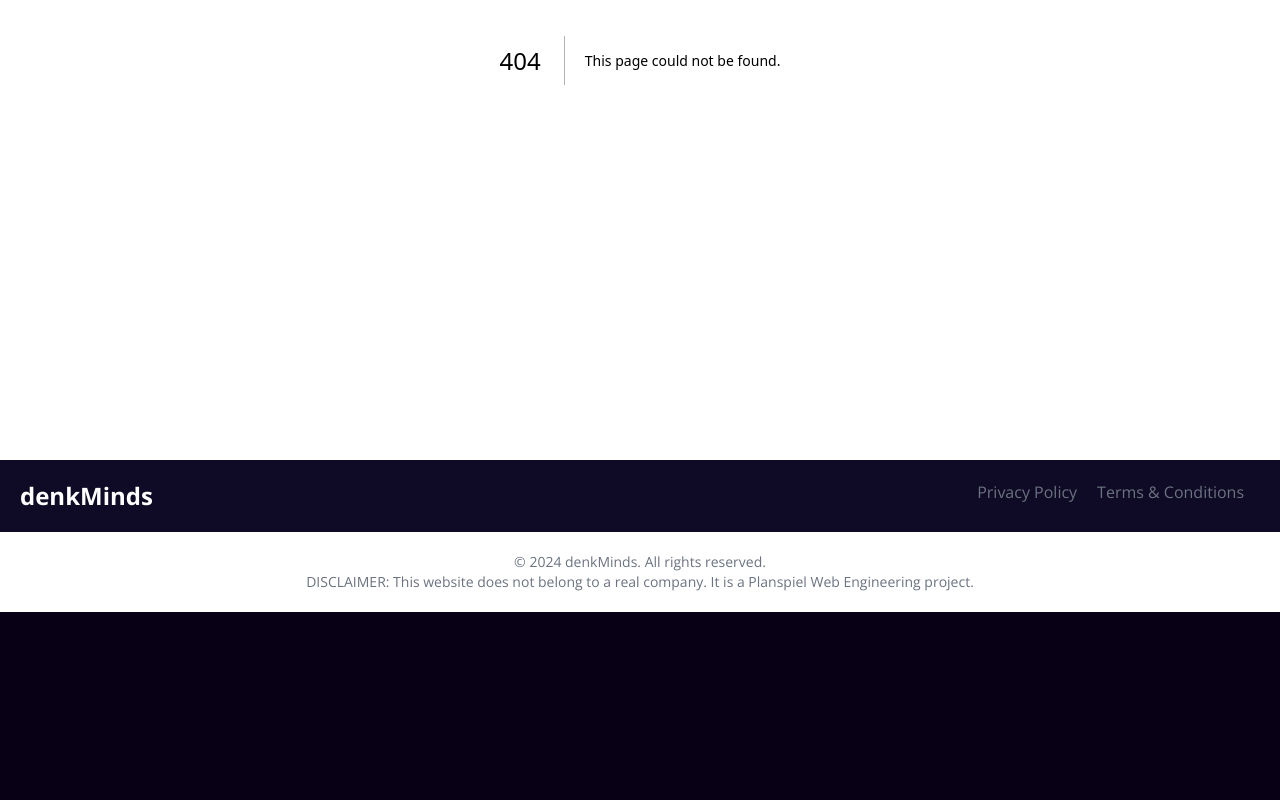
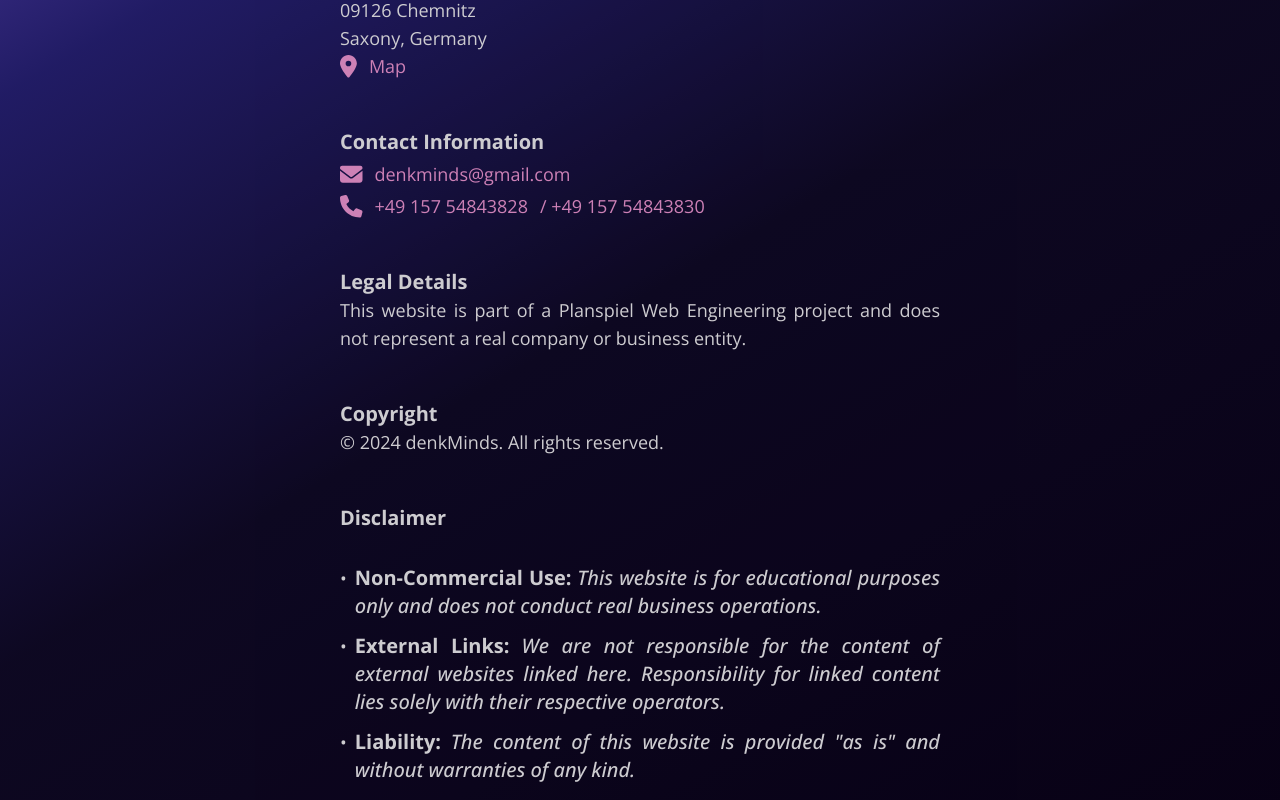
Before and after one commit to Uyadav207/denkMinds, a Next.js app: page /imprint in a window 1280 px wide. Before the commit this address had no page. Shown: the part 340-1140 px from the top of the page. Before the commit the page ends 952 px from the top, so only its background shows below. Built offline with nearby package versions, Linux system fonts and the light colour scheme.

Commit message:
Added Imprint page

```diff
--- a/package.json
+++ b/package.json
@@ -16,10 +16,10 @@
   "dependencies": {
     "@emotion/react": "^11.13.3",
     "@emotion/styled": "^11.13.0",
-    "@fortawesome/fontawesome-svg-core": "^6.6.0",
-    "@fortawesome/free-brands-svg-icons": "^6.6.0",
+    "@fortawesome/fontawesome-svg-core": "^6.7.1",
+    "@fortawesome/free-brands-svg-icons": "^6.7.1",
     "@fortawesome/free-regular-svg-icons": "^6.6.0",
-    "@fortawesome/free-solid-svg-icons": "^6.6.0",
+    "@fortawesome/free-solid-svg-icons": "^6.7.1",
     "@fortawesome/react-fontawesome": "^0.2.2",
     "@mui/icons-material": "^6.1.5",
     "@mui/material": "^6.1.5",
--- a/src/app/components/ContactForm.tsx
+++ b/src/app/components/ContactForm.tsx
@@ -3,14 +3,11 @@ import Forms from './forms/Forms'
 import Link from 'next/link'
 import { FontAwesomeIcon } from '@fortawesome/react-fontawesome'
 import { faLinkedin, faXTwitter } from '@fortawesome/free-brands-svg-icons' // Import icons
-import { faAt } from '@fortawesome/free-solid-svg-icons'
+import { faAt, faLocationDot } from '@fortawesome/free-solid-svg-icons'
 
 const ContactForm = () => {
   return (
-    <section
-      id="contact"
-      className="flex flex-col md:flex-row min-h-screen bg-background-home opacity-80"
-    >
+    <section id="contact" className="flex flex-col md:flex-row min-h-screen bg-background-home opacity-80" >
       <div className="w-full md:w-2/5 text-white flex flex-col pt-20 transition-opacity duration-300 p-10 ">
         <h2 className="text-5xl md:text-6xl font-bold text-white text-center mb-8">
           Say Hello!
@@ -21,8 +18,7 @@ const ContactForm = () => {
       </div>
       <div className="w-full md:w-3/5 text-white flex flex-col pt-20 transition-opacity duration-300 p-10">
         <h2 className="text-5xl font-bold text-white mb-4">
-          <span className="text-[#FFA1DF]">Stop in</span>, get to know us, and
-          let's see how we can work together.
+          <span className="text-[#FFA1DF]">Stop in</span>, get to know us, and let's see how we can work together.
           {/* Stop by our <span className="text-violet-400">studio</span> and share
           your thoughts on your project. */}
         </h2>
@@ -40,7 +36,7 @@ const ContactForm = () => {
                   rel="noopener noreferrer"
                   title="Open in Google Maps"
                 >
-                  <FontAwesomeIcon icon={['fas', 'location-dot']} size="1x" />
+                  <FontAwesomeIcon icon={faLocationDot} size="lg" />
                   <span className="hover-color-text underline-white pl-3">
                     Map
                   </span>
@@ -56,7 +52,7 @@ const ContactForm = () => {
               <p className="text-xl pb-4">Get to know us</p>
               <div className="flex mt-4 md:mt-0 gap-9">
                 <Link
-                  href="https://www.linkedin.com/in/denkminds/"
+                  href="https://www.linkedin.com/company/denkminds/"
                   className="hover:text-[#FFA1DF]"
                   target="_blank"
                   rel="noopener noreferrer"
--- a/src/app/components/Footer.tsx
+++ b/src/app/components/Footer.tsx
@@ -1,5 +1,6 @@
 "use client"
 
+import Link from 'next/link';
 import React from 'react';
 
 const Footer = () => {
@@ -10,9 +11,9 @@ const Footer = () => {
           <p className="text-white font-bold text-2xl">denkMinds</p>
         </div>
         <div className="flex flex-col items-start md:flex-row gap-5 pr-4">
-          <button disabled className="underline-onhover text-gray-500 hover:text-white cursor-not-allowed inline-flex">
-            <span className="hover-color-text underline-white">Privacy Policy</span>
-          </button>
+          <Link href="./imprint" className="underline-onhover text-gray-500 hover:text-white inline-flex">
+            <span className="hover-color-text underline-white">Imprint</span>
+          </Link>
           <button className="underline-onhover text-gray-500 hover:text-white cursor-not-allowed inline-flex">
             <span className="hover-color-text underline-white">Terms & Conditions</span>
           </button>
--- a/src/app/components/Header.tsx
+++ b/src/app/components/Header.tsx
@@ -3,11 +3,14 @@
 import React, { useState, useEffect } from 'react'
 import Link from 'next/link'
 import { motion, AnimatePresence } from 'framer-motion'
+import { usePathname } from 'next/navigation'  // Use this hook instead of useRouter
 
 const Header = () => {
   const [isVisible, setIsVisible] = useState(true)
   const [isMenuOpen, setIsMenuOpen] = useState(false)
   const [activeLink, setActiveLink] = useState('home')
+
+  const pathname = usePathname()  // Get the current path using usePathname
 
   useEffect(() => {
     const handleScroll = () => {
@@ -17,7 +20,6 @@ const Header = () => {
 
     const handleResize = () => {
       if (window.innerWidth > 768) {
-        console.log('hello')
         setIsMenuOpen(false)
       }
     }
@@ -57,8 +59,12 @@ const Header = () => {
         }`}
       >
         <div className="container mx-auto flex justify-between items-center p-4">
+          <Link href='/'>
             <p className="text-white font-bold text-2xl">denkMinds</p>
+          </Link>
 
+          {/* Only render this div if we're on the home page */}
+          {pathname === '/' && (
             <div className="hidden md:flex items-center space-x-6">
               <nav className="flex space-x-7 bg-white bg-opacity-20 backdrop-blur shadow-lg p-2 rounded-3xl border-black text-lg">
                 {['home', 'mission', 'team', 'contact'].map((section) => (
@@ -77,6 +83,7 @@ const Header = () => {
                 ))}
               </nav>
             </div>
+          )}
 
           <div className="flex items-center space-x-4">
             {/* Hide the Launch App button on mobile */}
--- /dev/null
+++ b/src/app/imprint/page.tsx
@@ -0,0 +1,142 @@
+import { FontAwesomeIcon } from '@fortawesome/react-fontawesome'
+import Link from 'next/link'
+import { faEnvelope, faLocationDot, faPhone } from '@fortawesome/free-solid-svg-icons'
+
+export default function Privacy() {
+  return (
+    <section id="contact" className="w-full bg-background-home opacity-80 text-center" >
+      <div className="text-white pt-20 transition-opacity duration-300 p-10">
+        <h2 className="text-5xl font-bold text-white mb-4">
+          Imprint
+        </h2>
+
+        <div className="text-white mt-12 text-justify w-full md:w-3/4 xl:w-1/2 mx-auto">
+          <p className="text-lg font-bold md:text-xl  leading-relaxed">Responsible for Content</p>
+          <p className='text-lg'>denkMinds</p>
+        </div>
+
+        <div className='text-white mt-12 text-justify w-full md:w-3/4 xl:w-1/2 mx-auto'>
+          <p className="text-lg font-bold md:text-xl  leading-relaxed">Address</p>
+          <p className="text-lg">Reichenhainer Str 37</p>
+          <p className="text-lg">09126 Chemnitz</p>
+          <p className="text-lg">Saxony, Germany</p>
+          <p className="text-lg">
+            <Link
+              href="https://maps.app.goo.gl/UappjGQQoEHy8CZw6"
+              className="underline-onhover text-[#FFA1DF] hover:text-white"
+              target="_blank"
+              rel="noopener noreferrer"
+              title="Open in Google Maps"
+            >
+              <FontAwesomeIcon icon={faLocationDot} size="lg" className="text-sm" />
+
+              <span className="hover-color-text underline-white pl-3">
+                Map
+              </span>
+            </Link>
+          </p>
+        </div>
+
+
+        <div className="text-white mt-12 text-justify w-full md:w-3/4 xl:w-1/2 mx-auto">
+          <p className="text-lg font-bold md:text-xl  leading-relaxed">Contact Information</p>
+          <p className="text-lg my-1">
+            <Link
+              href="mailto:denkminds@gmail.com"
+              className="underline-onhover text-[#FFA1DF] hover:text-white"
+              target="_blank"
+              rel="noopener noreferrer"
+              title="Open mail"
+            >
+              <FontAwesomeIcon icon={faEnvelope} size="lg" className="text-sm" />
+
+              <span className="hover-color-text underline-white pl-3">
+                denkminds@gmail.com
+              </span>
+            </Link>
+
+          </p>
+
+          <p className='text-lg'>
+            <Link
+              href="tel:+49 157 54843828"
+              className="underline-onhover text-[#FFA1DF] hover:text-white"
+              target="_blank"
+              rel="noopener noreferrer"
+              title="Call now"
+            >
+              <FontAwesomeIcon icon={faPhone} size="lg" className="text-sm" />
+
+              <span className="hover-color-text underline-white px-3">
+                +49 157 54843828
+              </span>
+            </Link>
+
+            <Link
+              href="tel:+49 157 54843830"
+              className="underline-onhover text-[#FFA1DF] hover:text-white"
+              target="_blank"
+              rel="noopener noreferrer"
+              title="Call now"
+            >
+              <span className="hover-color-text underline-white">
+                / +49 157 54843830
+              </span>
+            </Link>
+          </p>
+        </div>
+
+        <div className="text-white mt-12 text-justify w-full md:w-3/4 xl:w-1/2 mx-auto">
+          <p className="text-lg font-bold md:text-xl  leading-relaxed">Legal Details</p>
+          <p className='text-lg'>This website is part of a Planspiel Web Engineering project and does not represent a real company or business entity.</p>
+        </div>
+
+        <div className="text-white mt-12 text-justify w-full md:w-3/4 xl:w-1/2 mx-auto">
+          <p className="text-lg font-bold md:text-xl  leading-relaxed">Copyright</p>
+          <p className='text-lg'>&copy; {new Date().getFullYear()} denkMinds. All rights reserved.</p>
+        </div>
+
+        <div className="text-white mt-12 text-justify w-full md:w-3/4 xl:w-1/2 mx-auto">
+          <p className="text-lg font-bold md:text-xl  leading-relaxed">Disclaimer</p>
+
+          <ul className="mt-8 text-lg space-y-3">
+            <li className="flex items-start">
+              <span className="mr-2 text-white">•</span>
+              <p>
+                <span className="font-bold text-lg md:text-xl">
+                  Non-Commercial Use:
+                </span>{' '}
+                <span className="italic font-medium text-lg md:text-xl">
+                  This website is for educational purposes only and does not conduct real business operations.
+                </span>
+              </p>
+            </li>
+            <li className="flex items-start">
+              <span className="mr-2 text-white">•</span>
+              <p>
+                <span className="font-bold text-lg md:text-xl">
+                  External Links:
+                </span>{' '}
+                <span className="italic font-medium text-lg md:text-xl">
+                  We are not responsible for the content of external websites linked here. Responsibility for linked content lies solely with their respective operators.
+                </span>
+              </p>
+            </li>
+            <li className="flex items-start">
+              <span className="mr-2 text-white">•</span>
+              <p>
+                <span className="font-bold text-lg md:text-xl">
+                  Liability:
+                </span>{' '}
+                <span className="italic font-medium text-lg md:text-xl">
+                  The content of this website is provided "as is" and without warranties of any kind.
+                </span>
+              </p>
+            </li>
+          </ul>
+        </div>
+      </div>
+
+    </section>
+  )
+}
--- a/src/app/layout.tsx
+++ b/src/app/layout.tsx
@@ -2,6 +2,8 @@ import type { Metadata } from "next";
 import localFont from "next/font/local";
 import "./globals.css";
 import Footer from "./components/Footer";
+import Header from "./components/Header";
+import '@fortawesome/fontawesome-svg-core/styles.css';
 
 const geistSans = localFont({
   src: "./fonts/GeistVF.woff",
@@ -29,6 +31,7 @@ export default function RootLayout({
       <body
         className={`${geistSans.variable} ${geistMono.variable} antialiased`}
       >
+        <Header />
         {children}
         <Footer />
       </body>
--- a/src/app/mission/page.tsx
+++ b/src/app/mission/page.tsx
@@ -13,8 +13,7 @@ const Mission = () => (
           <span className="bg-clip-text text-transparent animate-gradient bg-gradient-to-r from-purple-500 via-pink-500 to-blue-500">
             PentaMorphs{' '}
           </span>
-          is to craft AI-powered solutions for modern world to prioritize
-          quality, reliability, and user satisfaction. We are dedicated to:
+          is to craft AI-powered solutions for modern world to prioritize quality, reliability, and user satisfaction. We are dedicated to:
         </p>
 
         <ul className="mt-8 text-lg space-y-3">
--- a/src/app/page.tsx
+++ b/src/app/page.tsx
@@ -31,7 +31,6 @@ const Dashboard: React.FC = () => {
         <Loader /> // Display loader until loading is set to false
       ) : (
         <>
-          <Header />
           <Home />
           <Mission />
           <Team />
--- a/src/app/privacy/page.tsx
+++ /dev/null
@@ -1,56 +0,0 @@
-import Image from 'next/image'
-
-export default function Privacy() {
-  return (
-            <div className="grid grid-rows-[20px_1fr_20px] items-center justify-items-center min-h-screen p-8 pb-20 gap-16 sm:p-20 font-[family-name:var(--font-geist-sans)]">
-      <main className="flex flex-col gap-8 row-start-2 items-center sm:items-cemter"></main>
-      <footer className="row-start-3 flex gap-6 flex-wrap items-center justify-center">
-        <a
-          className="flex items-center gap-2 hover:underline hover:underline-offset-4"
-          href="https://nextjs.org/learn?utm_source=create-next-app&utm_medium=appdir-template-tw&utm_campaign=create-next-app"
-          target="_blank"
-          rel="noopener noreferrer"
-        >
-          <Image
-            aria-hidden
-            src="/file.svg"
-            alt="File icon"
-            width={16}
-            height={16}
-          />
-          Learn
-        </a>
-        <a
-          className="flex items-center gap-2 hover:underline hover:underline-offset-4"
-          href="https://vercel.com/templates?framework=next.js&utm_source=create-next-app&utm_medium=appdir-template-tw&utm_campaign=create-next-app"
-          target="_blank"
-          rel="noopener noreferrer"
-        >
-          <Image
-            aria-hidden
-            src="/window.svg"
-            alt="Window icon"
-            width={16}
-            height={16}
-          />
-          Examples
-        </a>
-        <a
-          className="flex items-center gap-2 hover:underline hover:underline-offset-4"
-          href="https://nextjs.org?utm_source=create-next-app&utm_medium=appdir-template-tw&utm_campaign=create-next-app"
-          target="_blank"
-          rel="noopener noreferrer"
-        >
-          <Image
-            aria-hidden
-            src="/globe.svg"
-            alt="Globe icon"
-            width={16}
-            height={16}
-          />
-          Go to nextjs.org →
-        </a>
-      </footer>
-    </div>
-  )
-}
```
Also changed, not shown: 1 other file (tests, documents, lock files or other folders). Lines whose indentation alone changed are shown as unchanged.
